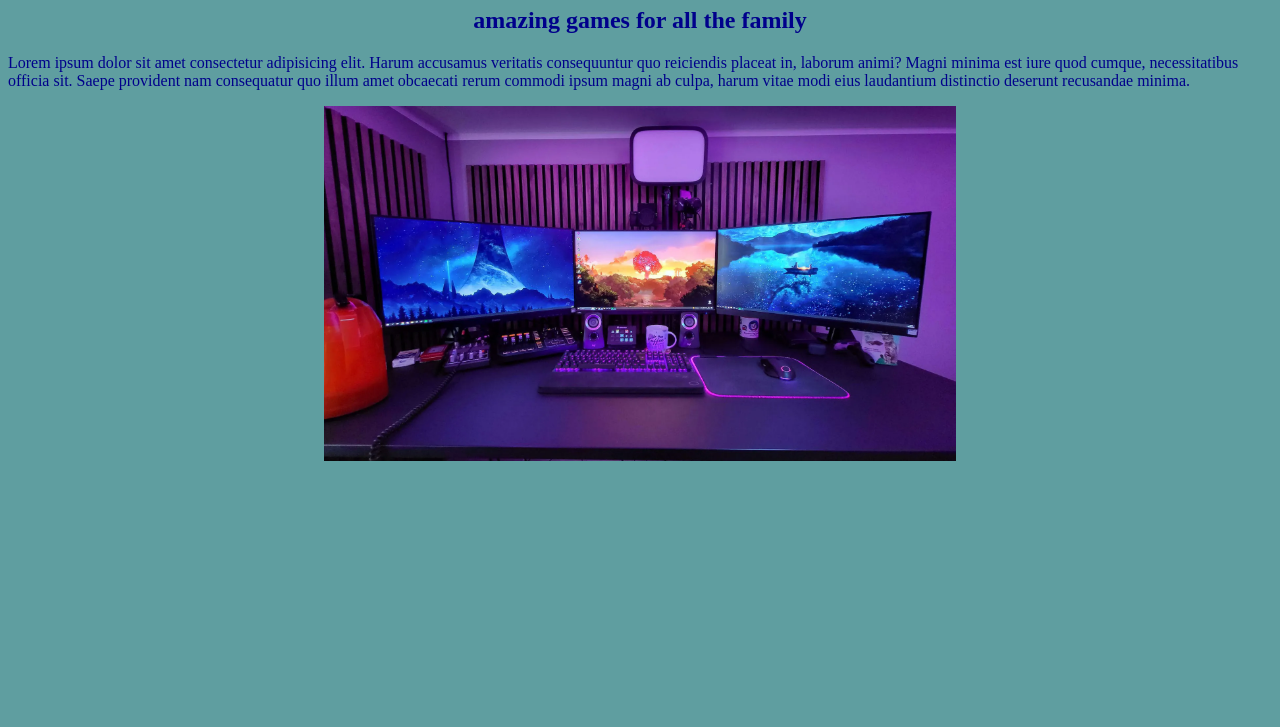
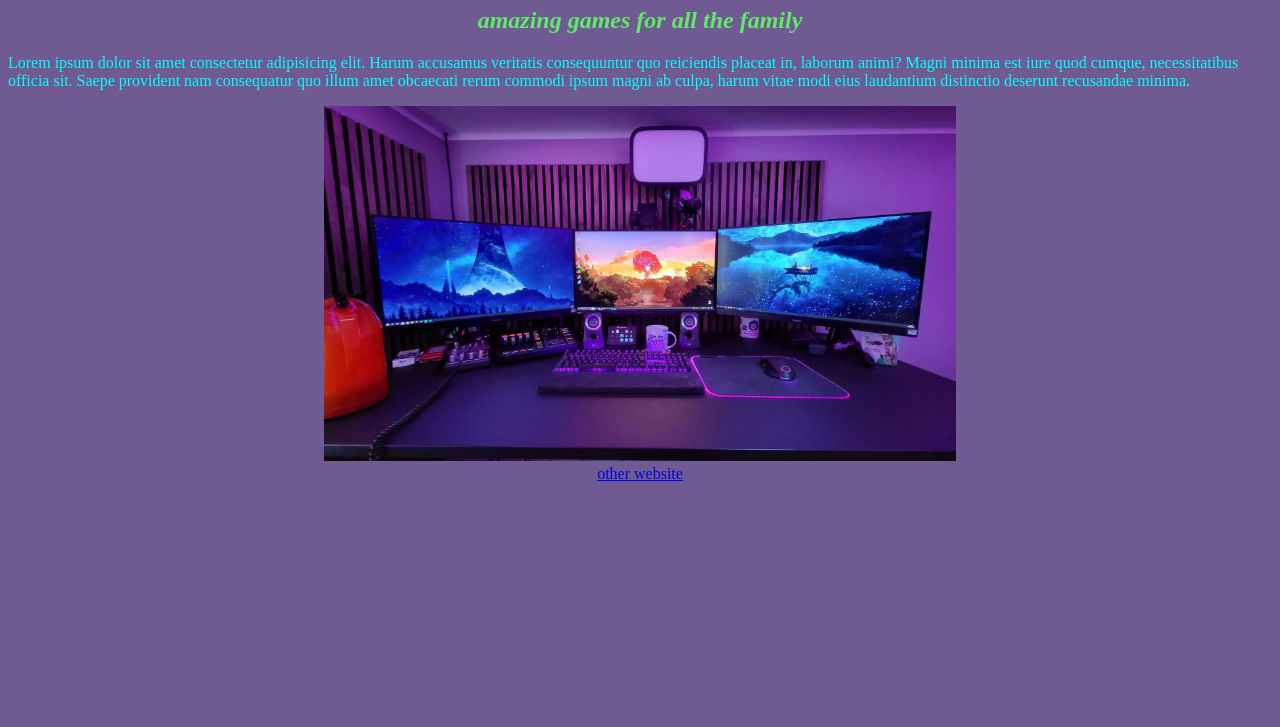
Before and after one commit to yahyasaif/gaming, a plain HTML site: page index.html in a window 1280 px wide. Shown: the part 73-800 px from the top of the page. Drawn offline with Linux system fonts and the light colour scheme.

Commit message:
adding diff colors

```diff
--- a/style.css
+++ b/style.css
@@ -1,10 +1,13 @@
 body {
-    background-color: cadetblue;
-    color: darkblue;
+    background-color: rgb(111, 90, 146);
+    color: rgb(97, 234, 106);
 }
-
+p{
+    color: aqua;
+}
 h1,h2 {
     text-align: center;
+    font-style: italic;
 }
 
 .container{
```
Also changed, not shown: index.html (+1 -0 lines).
